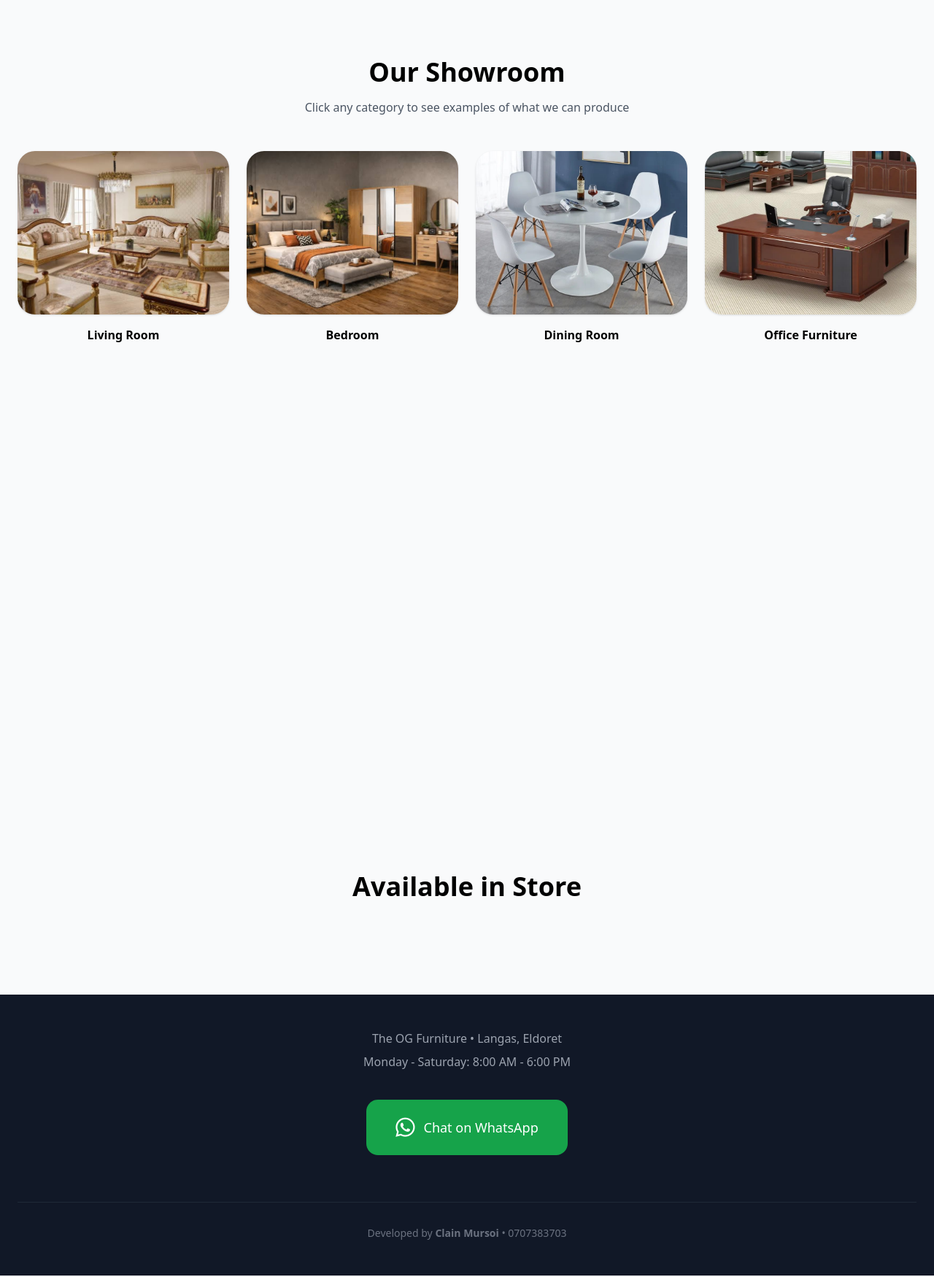
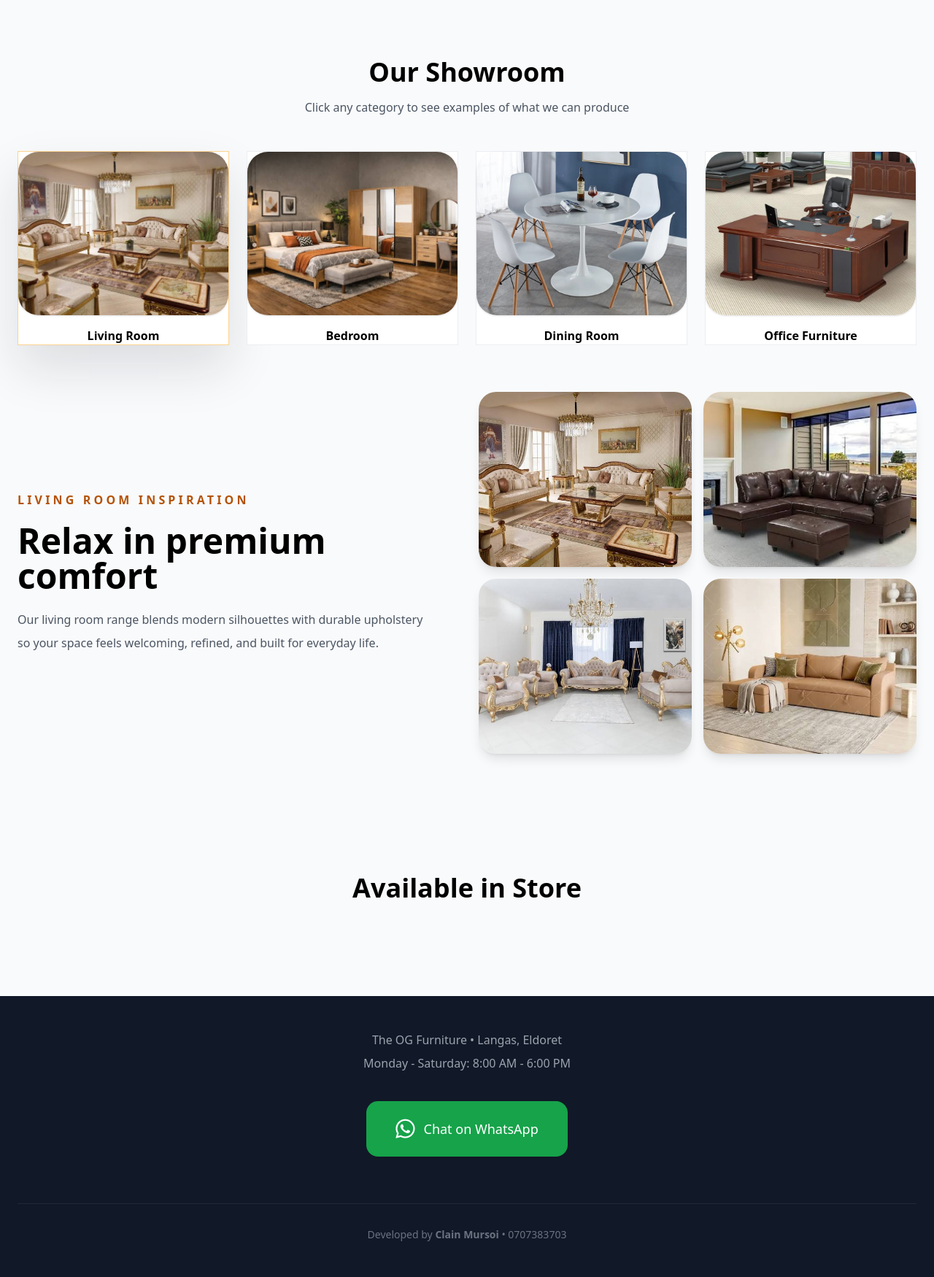
Before and after one commit to ClainMursoi/og-furniture, a Flask app: page / in a window 1280 px wide. Shown: the part 893-2643 px from the top of the page at 73% size. Run offline with Flask 3, Linux system fonts and the light colour scheme; data that the repository does not hold is empty; some libraries are stand-ins or nearby versions.

Commit message:
visualupdate

```diff
--- a/app/static/css/style.css
+++ b/app/static/css/style.css
@@ -1,4 +1,138 @@
-/* Extra custom styles */
+:root {
+    color-scheme: light;
+    --primary: #f59e0b;
+    --primary-dark: #c2410c;
+    --surface: #ffffff;
+    --surface-soft: #f8fafc;
+}
+
+body {
+    background: radial-gradient(circle at top, rgba(245,158,11,0.16), transparent 28%), #f8fafc;
+    min-height: 100vh;
+}
+
+nav {
+    backdrop-filter: blur(16px);
+    background: rgba(255,255,255,0.92);
+}
+
+.hero-section {
+    background-blend-mode: multiply;
+}
+
+.hero-overlay {
+    background: rgba(15, 23, 42, 0.55);
+}
+
+.hero-heading {
+    text-shadow: 0 30px 60px rgba(15, 23, 42, 0.25);
+}
+
+.hero-subtitle {
+    max-width: 760px;
+    margin: 0 auto;
+}
+
+.btn-accent {
+    background: linear-gradient(135deg, #f59e0b, #c2410c);
+    transition: transform 0.25s ease, box-shadow 0.25s ease, opacity 0.25s ease;
+}
+
+.btn-accent:hover {
+    transform: translateY(-3px);
+    box-shadow: 0 22px 48px rgba(194, 65, 12, 0.25);
+}
+
+.section-title {
+    position: relative;
+}
+
+.section-title::after {
+    content: '';
+    width: 72px;
+    height: 4px;
+    background: #f59e0b;
+    position: absolute;
+    left: 50%;
+    transform: translateX(-50%);
+    bottom: -18px;
+    border-radius: 999px;
+}
+
+.category-card {
+    border: 1px solid rgba(148, 163, 184, 0.18);
+    background: rgba(255, 255, 255, 0.92);
+    transition: transform 0.35s ease, border-color 0.35s ease, box-shadow 0.35s ease;
+}
+
+.category-card:hover,
+.category-card.active {
+    transform: translateY(-9px);
+    border-color: rgba(245, 158, 11, 0.45);
+    box-shadow: 0 32px 64px rgba(15, 23, 42, 0.12);
+}
+
+.category-card img {
+    border-radius: 1.75rem;
+    transition: transform 0.35s ease;
+}
+
+.category-card:hover img {
+    transform: scale(1.04);
+}
+
+.product-card {
+    border: 1px solid rgba(148, 163, 184, 0.18);
+    background: rgba(255, 255, 255, 0.97);
+    box-shadow: 0 20px 40px rgba(15, 23, 42, 0.07);
+    transition: transform 0.3s ease, box-shadow 0.3s ease;
+}
+
+.product-card:hover {
+    transform: translateY(-10px);
+    box-shadow: 0 32px 66px rgba(15, 23, 42, 0.14);
+}
+
+.product-slider img {
+    transition: opacity 0.7s ease, transform 0.7s ease;
+}
+
+.product-slider img.active-slide {
+    opacity: 1 !important;
+}
+
+#category-content,
+.product-card,
+.hero-heading,
+.hero-subtitle,
+.btn-accent,
+.category-card,
+footer {
+    opacity: 0;
+    animation: fade-up 0.9s ease forwards;
+}
+
+#category-content { animation-delay: 0.15s; }
+
+.animate-fade-up { animation: fade-up 0.9s ease forwards; }
+.animate-fade-up.delay-1 { animation-delay: 0.18s; }
+.animate-fade-up.delay-2 { animation-delay: 0.35s; }
+.animate-fade-up.delay-3 { animation-delay: 0.5s; }
+
+.floating-whatsapp {
+    animation: float 4s ease-in-out infinite;
+}
+
+@keyframes fade-up {
+    from { opacity: 0; transform: translateY(24px); }
+    to { opacity: 1; transform: translateY(0); }
+}
+
+@keyframes float {
+    0%, 100% { transform: translateY(0); }
+    50% { transform: translateY(-6px); }
+}
+
 .line-clamp-2 {
     display: -webkit-box;
     -webkit-line-clamp: 2;
--- a/app/templates/base.html
+++ b/app/templates/base.html
@@ -6,6 +6,7 @@
     <title>{% block title %}Furniture Store{% endblock %}</title>
     <script src="https://cdn.tailwindcss.com"></script>
     <link rel="stylesheet" href="https://cdnjs.cloudflare.com/ajax/libs/font-awesome/6.5.0/css/all.min.css">
+    <link rel="stylesheet" href="{{ url_for('static', filename='css/style.css') }}">
     <style>
         .tail-container { max-width: 1280px; margin: 0 auto; }
     </style>
--- a/app/templates/customer/index.html
+++ b/app/templates/customer/index.html
@@ -39,13 +39,13 @@
 </nav>
 
 <!-- HERO -->
-<section class="relative h-screen bg-cover bg-center flex items-center"
+<section class="relative h-screen bg-cover bg-center flex items-center overflow-hidden hero-section"
          style="background-image: url('https://images.unsplash.com/photo-1618221195710-dd5b2c8e6c6f')">
-    <div class="absolute inset-0 bg-black/50"></div>
+    <div class="absolute inset-0 hero-overlay"></div>
     <div class="tail-container relative z-10 text-white text-center px-6">
-        <h1 class="text-6xl md:text-7xl font-bold mb-6">THE NEW DISCOUNT FURNITURE AND UPHOLSTERY</h1>
-        <p class="text-2xl md:text-3xl mb-10">Premium Handcrafted Furniture</p>
-        <a href="#showroom" class="inline-block bg-amber-700 hover:bg-amber-800 px-14 py-6 rounded-2xl text-2xl font-semibold">
+        <h1 class="text-6xl md:text-7xl font-bold mb-6 hero-heading animate-fade-up delay-1">THE NEW DISCOUNT FURNITURE AND UPHOLSTERY</h1>
+        <p class="text-2xl md:text-3xl mb-10 hero-subtitle mx-auto animate-fade-up delay-2">Premium handcrafted pieces designed for comfort, durability and modern living.</p>
+        <a href="#showroom" class="inline-block btn-accent text-white px-14 py-6 rounded-2xl text-2xl font-semibold animate-fade-up delay-3">
             Explore Showroom
         </a>
     </div>
@@ -57,19 +57,19 @@
     <p class="text-center text-gray-600 mb-12">Click any category to see examples of what we can produce</p>
 
     <div class="grid grid-cols-2 md:grid-cols-4 gap-6">
-        <div onclick="showCategory('living')" class="cursor-pointer category-card active">
+        <div onclick="showCategory('living')" data-cat="living" class="cursor-pointer category-card active group">
             <img src="/static/images/living-room/3.jpeg" class="w-full h-56 object-cover rounded-3xl shadow">
             <p class="text-center font-semibold mt-4">Living Room</p>
         </div>
-        <div onclick="showCategory('bedroom')" class="cursor-pointer category-card">
+        <div onclick="showCategory('bedroom')" data-cat="bedroom" class="cursor-pointer category-card group">
             <img src="/static/images/bedroom/1.jpeg" class="w-full h-56 object-cover rounded-3xl shadow">
             <p class="text-center font-semibold mt-4">Bedroom</p>
         </div>
-        <div onclick="showCategory('dining')" class="cursor-pointer category-card">
+        <div onclick="showCategory('dining')" data-cat="dining" class="cursor-pointer category-card group">
             <img src="/static/images/dining/2.jpeg" class="w-full h-56 object-cover rounded-3xl shadow">
             <p class="text-center font-semibold mt-4">Dining Room</p>
         </div>
-        <div onclick="showCategory('office')" class="cursor-pointer category-card">
+        <div onclick="showCategory('office')" data-cat="office" class="cursor-pointer category-card group">
             <img src="/static/images/office/4.jpeg" class="w-full h-56 object-cover rounded-3xl shadow">
             <p class="text-center font-semibold mt-4">Office Furniture</p>
         </div>
@@ -85,7 +85,7 @@
 
         <div class="grid grid-cols-1 sm:grid-cols-2 lg:grid-cols-3 xl:grid-cols-4 gap-8">
             {% for product in products %}
-            <div class="bg-white rounded-3xl shadow overflow-hidden hover:shadow-2xl transition">
+            <div class="product-card rounded-3xl overflow-hidden">
                 <!-- Product Image Slider -->
                 <div class="relative h-64 bg-gray-100">
                     {% if product.images and product.images|length > 0 %}
@@ -145,7 +145,7 @@
 </footer>
 
 <a href="https://wa.me/254795331480" target="_blank"
-   class="fixed bottom-6 right-6 bg-green-500 hover:bg-green-600 text-white w-16 h-16 rounded-full flex items-center justify-center shadow-2xl text-4xl z-50">
+   class="fixed bottom-6 right-6 bg-green-500 hover:bg-green-600 text-white w-16 h-16 rounded-full flex items-center justify-center shadow-2xl text-4xl z-50 floating-whatsapp">
     <i class="fab fa-whatsapp"></i>
 </a>
 {% endblock %}
@@ -174,14 +174,63 @@ function prevProductSlide(btn) {
     images[prev].style.opacity = '1';
 }
 
-// Showroom Category (keep your existing function)
+const categoryData = {
+    living: {
+        title: 'Living Room Inspiration',
+        subtitle: 'Relax in premium comfort',
+        details: 'Our living room range blends modern silhouettes with durable upholstery so your space feels welcoming, refined, and built for everyday life.',
+        images: ['/static/images/living-room/3.jpeg', '/static/images/living-room/2.jpeg', '/static/images/living-room/1.jpeg', '/static/images/living-room/4.jpeg']
+    },
+    bedroom: {
+        title: 'Bedroom Retreats',
+        subtitle: 'Soft, stylish sleep spaces',
+        details: 'Create a peaceful bedroom retreat with custom beds, storage and finishes that match your style, from minimalist elegance to bold comfort.',
+        images: ['/static/images/bedroom/1.jpeg', '/static/images/bedroom/2.jpeg', '/static/images/bedroom/3.jpeg', '/static/images/bedroom/4.jpeg']
+    },
+    dining: {
+        title: 'Dining & Entertaining',
+        subtitle: 'Gather in style',
+        details: 'From dining tables to chairs and benches, our collections are designed to bring family and friends together around a beautiful, functional table.',
+        images: ['/static/images/dining/2.jpeg', '/static/images/dining/1.jpeg', '/static/images/dining/3.jpeg', '/static/images/dining/4.jpeg']
+    },
+    office: {
+        title: 'Home Office Solutions',
+        subtitle: 'Work comfortably and confidently',
+        details: 'Build a productive home office with desks, chairs, shelving, and accessories that keep your workflow flowing and your space organized.',
+        images: ['/static/images/office/4.jpeg', '/static/images/office/1.jpeg', '/static/images/office/2.jpeg', '/static/images/office/3.jpeg']
+    }
+};
+
 function showCategory(cat) {
-    // ... your existing showCategory code ...
+    const cards = document.querySelectorAll('.category-card');
+    cards.forEach(card => card.classList.toggle('active', card.dataset.cat === cat));
+
+    const data = categoryData[cat] || categoryData.living;
+    const categoryContent = document.getElementById('category-content');
+    categoryContent.innerHTML = `
+        <div class="grid gap-8 lg:grid-cols-2 items-center">
+            <div class="space-y-5">
+                <p class="text-amber-700 font-semibold uppercase tracking-[0.26em]">${data.title}</p>
+                <h3 class="text-4xl md:text-5xl font-bold leading-tight">${data.subtitle}</h3>
+                <p class="text-gray-600 leading-8 max-w-xl">${data.details}</p>
+            </div>
+            <div class="grid gap-4 sm:grid-cols-2">
+                ${data.images.map(src => `<img src="${src}" class="w-full h-60 object-cover rounded-3xl shadow-lg">`).join('')}
+            </div>
+        </div>
+    `;
 }
 
+document.addEventListener('DOMContentLoaded', () => {
+    showCategory('living');
+});
+
 // Mobile Menu
-document.getElementById('mobile-menu-btn').addEventListener('click', () => {
-    document.getElementById('mobile-menu').classList.toggle('hidden');
-});
+const mobileMenuBtn = document.getElementById('mobile-menu-btn');
+if (mobileMenuBtn) {
+    mobileMenuBtn.addEventListener('click', () => {
+        document.getElementById('mobile-menu').classList.toggle('hidden');
+    });
+}
 </script>
 {% endblock %}
```
